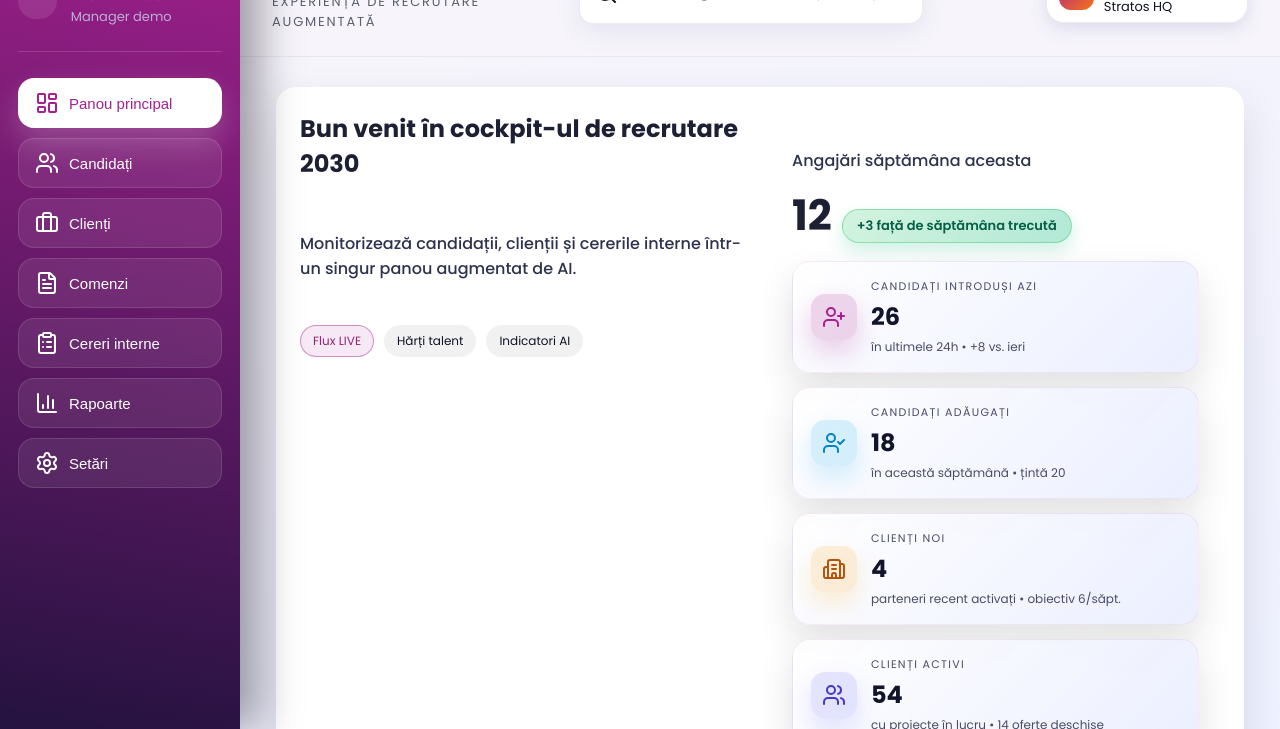
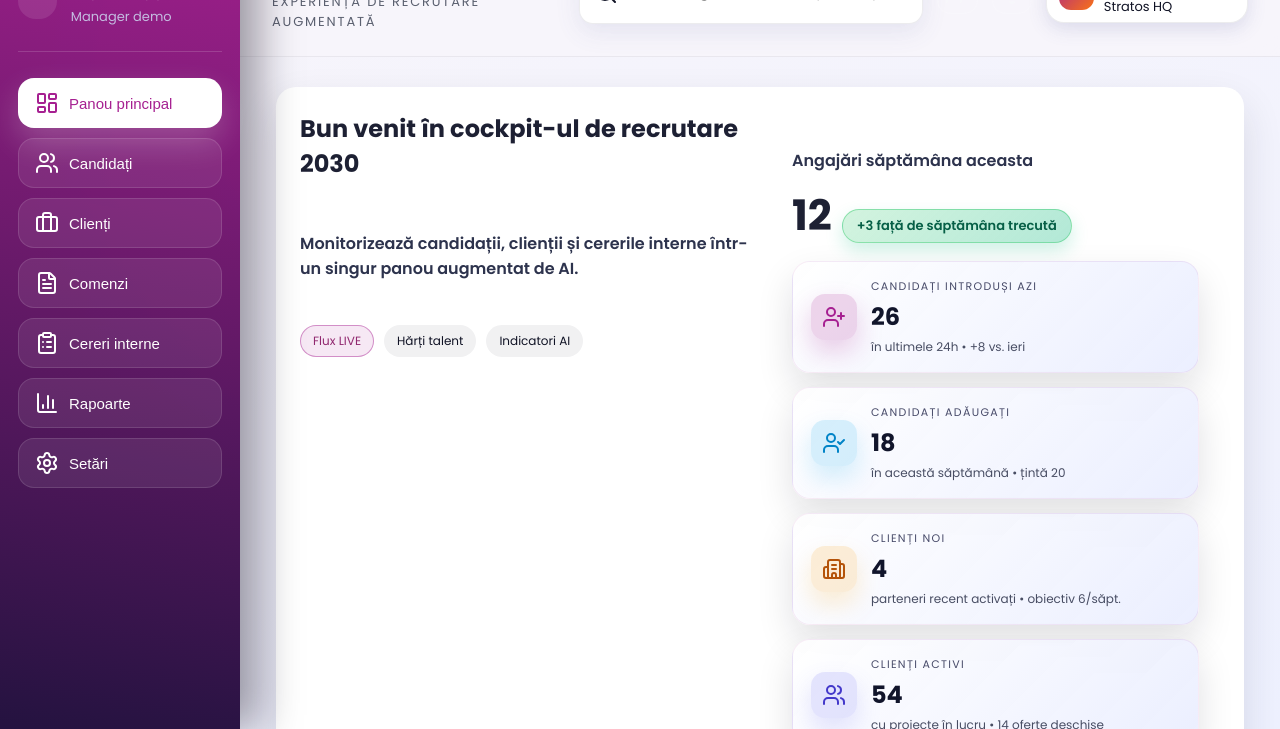
Before and after one commit to mcmike197197-star/codex, a plain HTML site: page index.html in a window 1280 px wide. Both pictures are taken after a click on the button "Autentificare (demo)". Shown: the part 71-800 px from the top of the page. Drawn offline with nearby package versions, Linux system fonts and the light colour scheme.

Commit message:
Improve muted text readability on light surfaces

```diff
--- a/style.css
+++ b/style.css
@@ -12,7 +12,8 @@
   --surface-light: #ffffff;
   --text-light: #f7f7fb;
   --text-dark: #101325;
-  --text-muted: rgba(198, 206, 234, 0.82);
+  --text-muted: rgba(205, 214, 240, 0.86);
+  --text-muted-strong: rgba(32, 38, 66, 0.94);
   --border: rgba(255, 255, 255, 0.12);
   --card-shadow: 0 18px 42px rgba(9, 12, 24, 0.35);
   --radius-lg: 22px;
@@ -206,8 +207,8 @@ img { max-width: 100%; display: block; }
 
 .card .muted,
 .glass-card .muted {
-  color: rgba(32, 38, 66, 0.94);
-  font-weight: 500;
+  color: var(--text-muted-strong);
+  font-weight: 600;
 }
 
 .small { font-size: 13px; }
```
